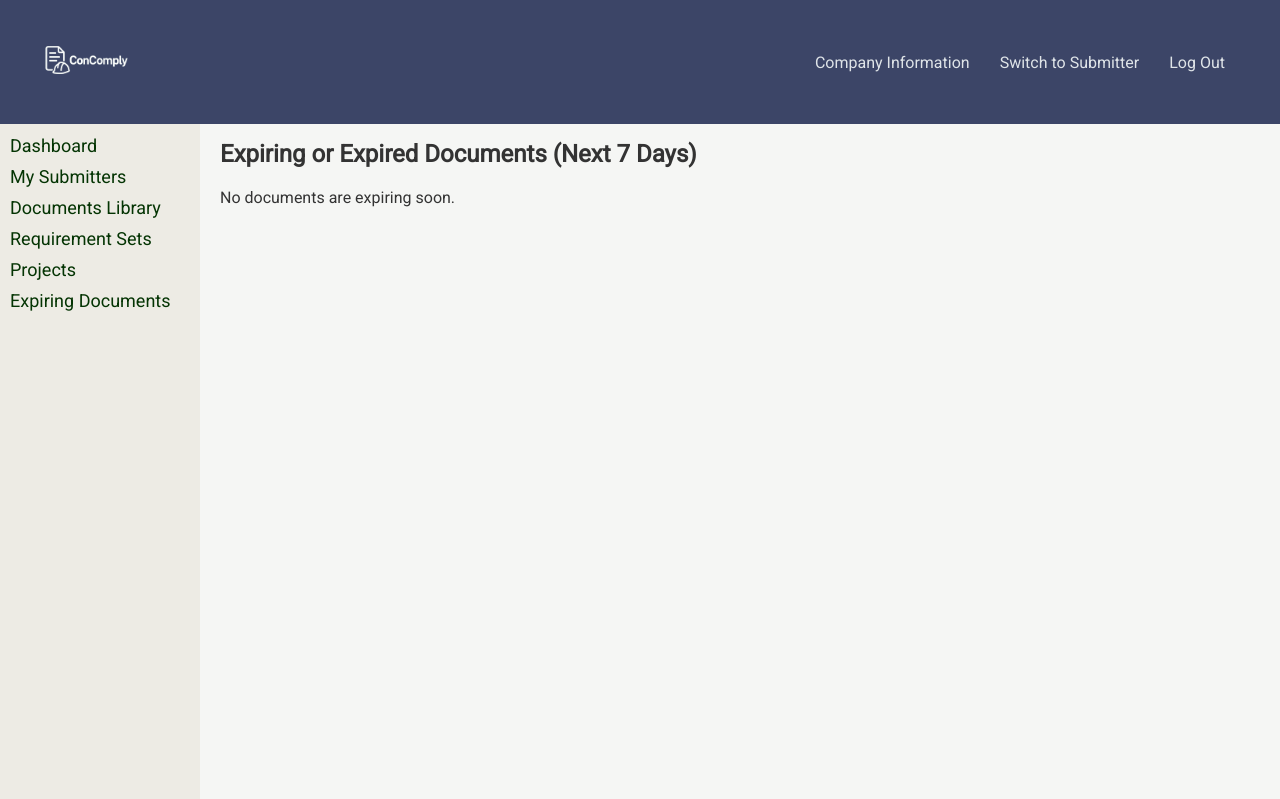
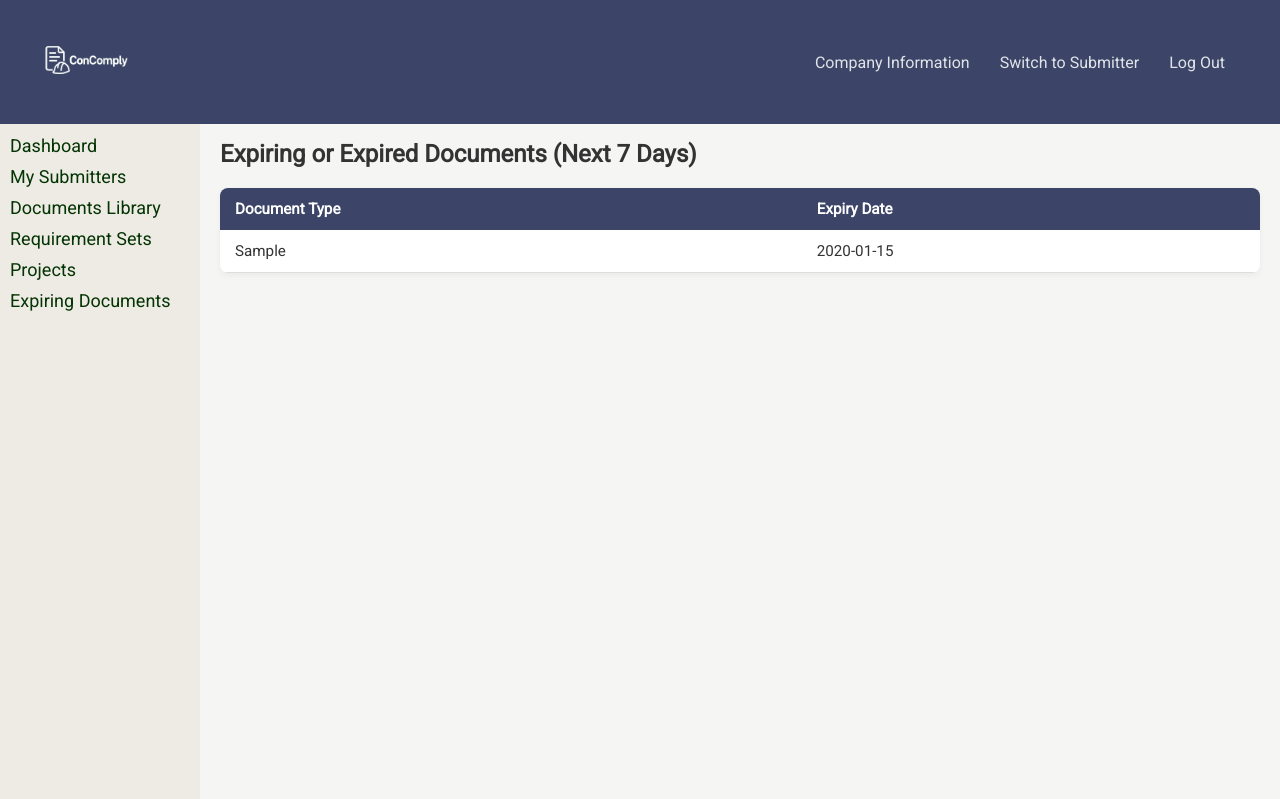
Before and after one commit to Klodmy/compliance, a Flask app: page /expiration in a window 1280 px wide. Shown: the top 799 px of the page. Run offline with Flask 3, Linux system fonts and the light colour scheme; tables that the repository leaves empty hold one stand-in row (values such as "Sample post"); a database or web service that is not in the repository returns one stand-in record (values such as "Sample title"); some libraries are stand-ins or nearby versions.

Commit message:
fixed date bug

```diff
--- a/app.py
+++ b/app.py
@@ -719,36 +719,35 @@ def expiration():
     db.execute("SELECT login FROM admin_users WHERE id = %s", (user_id,))
     user_name = db.fetchone()
 
+
     # get current user docs
     db.execute("SELECT * FROM docs WHERE admin_user_id = %s", (user_id,))
     docs = db.fetchall()
 
-    delta = date.today() + timedelta(days=7)
+
+    delta = datetime.today() + timedelta(days=7)
 
     # list for expiring/ed docs
     expiring = []
 
     for doc in docs:
 
-        # trying to format datestamp to yyyy-mm-dd format
         try:
-            expiry = datetime.strptime(doc["expiry_date"], "%Y-%m-%d").date()
-
             # if doc will expire in 7 or less days, or already has been expired
-            if expiry <= delta:
+            if doc["expiry_date"] <= delta:
                 # adding to the list
                 expiring.append(doc)
-
             # skip if not expiring
             else:
-                pass
-        # print errors
-        except Exception as e:
+                print("1")
+                #pass
+
+        except Exception:
             pass
 
 
     # sorts the list by expiry date, putting closest/oldest first
-    expiring.sort(key=lambda doc: datetime.strptime(doc["expiry_date"], "%Y-%m-%d").date())
+    expiring.sort(key=lambda doc: doc["expiry_date"])
 
     return render_template("expiration.html", expiring=expiring, user_name=user_name)
 
@@ -1143,7 +1142,7 @@ def submission(token):
                     rev = 0
 
                 # adds information about this submission to db
-                db.execute("INSERT INTO docs (submitting_user_id, link, date_submitted, expiry_date, confirmation , doc_type, request_id, admin_user_id, doc_status, filepath, revision, expiry_required) VALUES (%s, %s, %s, %s, 'pending', %s, %s, %s, %s, %s, %s, %s)", (session['id'], s3_path, datetime.now(), expiry, doc_type, doc_request["id"], doc_request["admin_id"], "pending_review", filepath, rev, doc["expiry_required"]))
+                db.execute("INSERT INTO docs (submitting_user_id, link, date_submitted, expiry_date, confirmation , doc_type, request_id, admin_user_id, doc_status, filepath, revision, expiry_required) VALUES (%s, %s, %s, %s, 'pending', %s, %s, %s, %s, %s, %s, %s)", (session['id'], s3_path, date.today(), expiry, doc_type, doc_request["id"], doc_request["admin_id"], "pending_review", filepath, rev, doc["expiry_required"]))
 
         con.commit()
 
--- a/templates/expiration.html
+++ b/templates/expiration.html
@@ -17,7 +17,7 @@
             {% for doc in expiring %}
             <tr>
                 <td>{{ doc["doc_type"] }}</td>
-                <td>{{ doc["expiry_date"] }}</td>
+                <td>{{ doc.expiry_date.strftime("%Y-%m-%d:")[:10] }}</td>
             </tr>
             {% endfor %}
         </tbody>
--- a/templates/landing.html
+++ b/templates/landing.html
@@ -15,7 +15,7 @@
     <div class="landing-content">
         <div class="landing-container">
             <h2>Track, Collect, and Organize Compliance Documents</h2>
-            <p>No more Dropbox chaos. No more missing emails. One link — and your subcontractors submit everything you need.</p>
+            <p>One link — and your subcontractors submit everything you need.</p>
 
             <ul>
                 <li>✓ Easy-to-use dashboards for Admins & Subs</li>
--- a/templates/review_submission.html
+++ b/templates/review_submission.html
@@ -38,6 +38,11 @@
                             {{ doc.doc_status.replace('_', ' ') }}
                         </span>
                     </p>
+                    {% if doc.expiry_date %}
+                        <p><strong>Expiry date:</strong> {{ doc.expiry_date.strftime("%Y-%m-%d:")[:10] }}</p>
+                    {% else %}
+                        <p></p>
+                    {% endif %}
                     <div class="status-options">
                         <label for="status_{{ doc.id }}" style="margin-right: 5px;"><strong>Update Status:</strong></label>
                         <select name="status_{{ doc.id }}" id="status_{{ doc.id }}">
```
